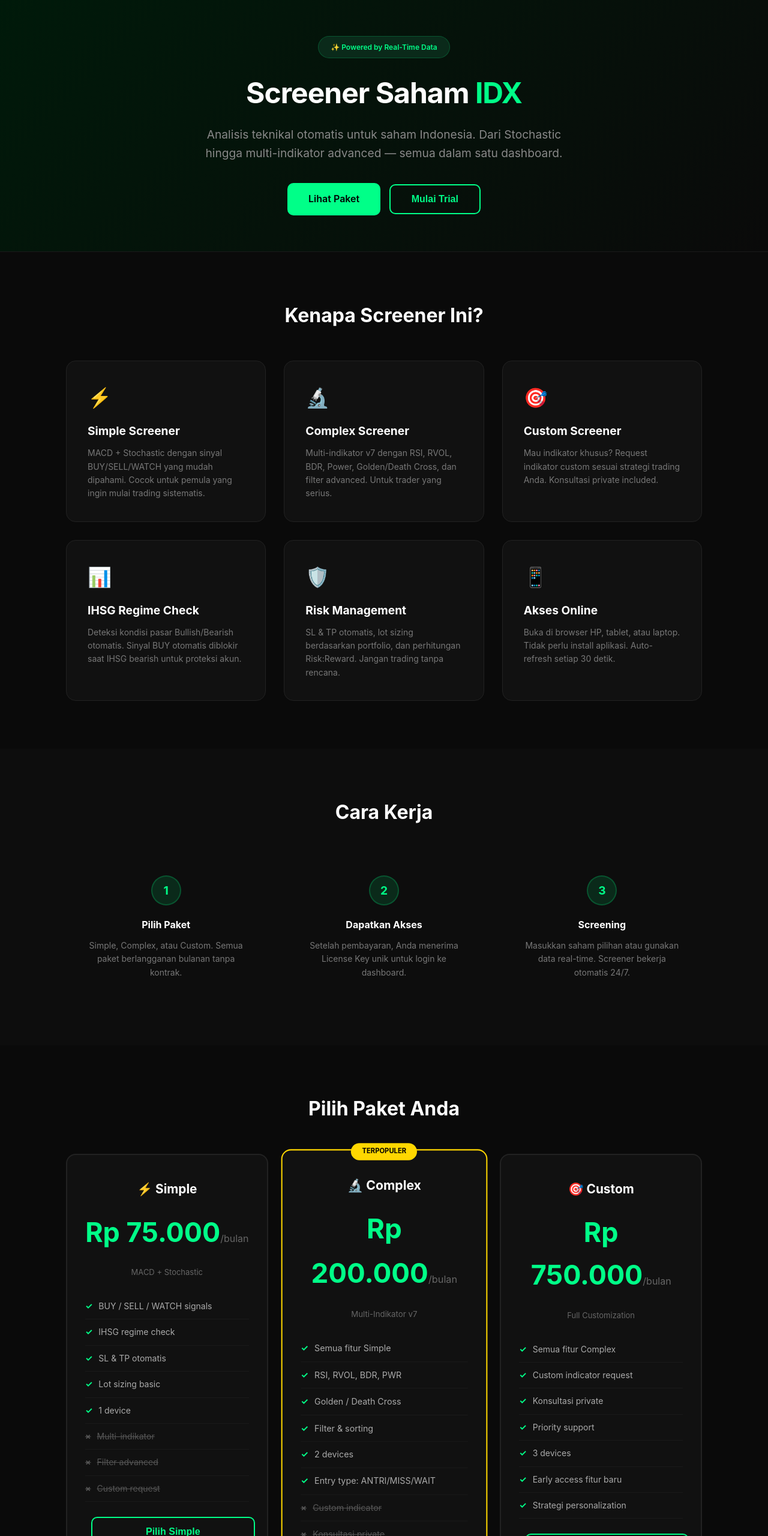
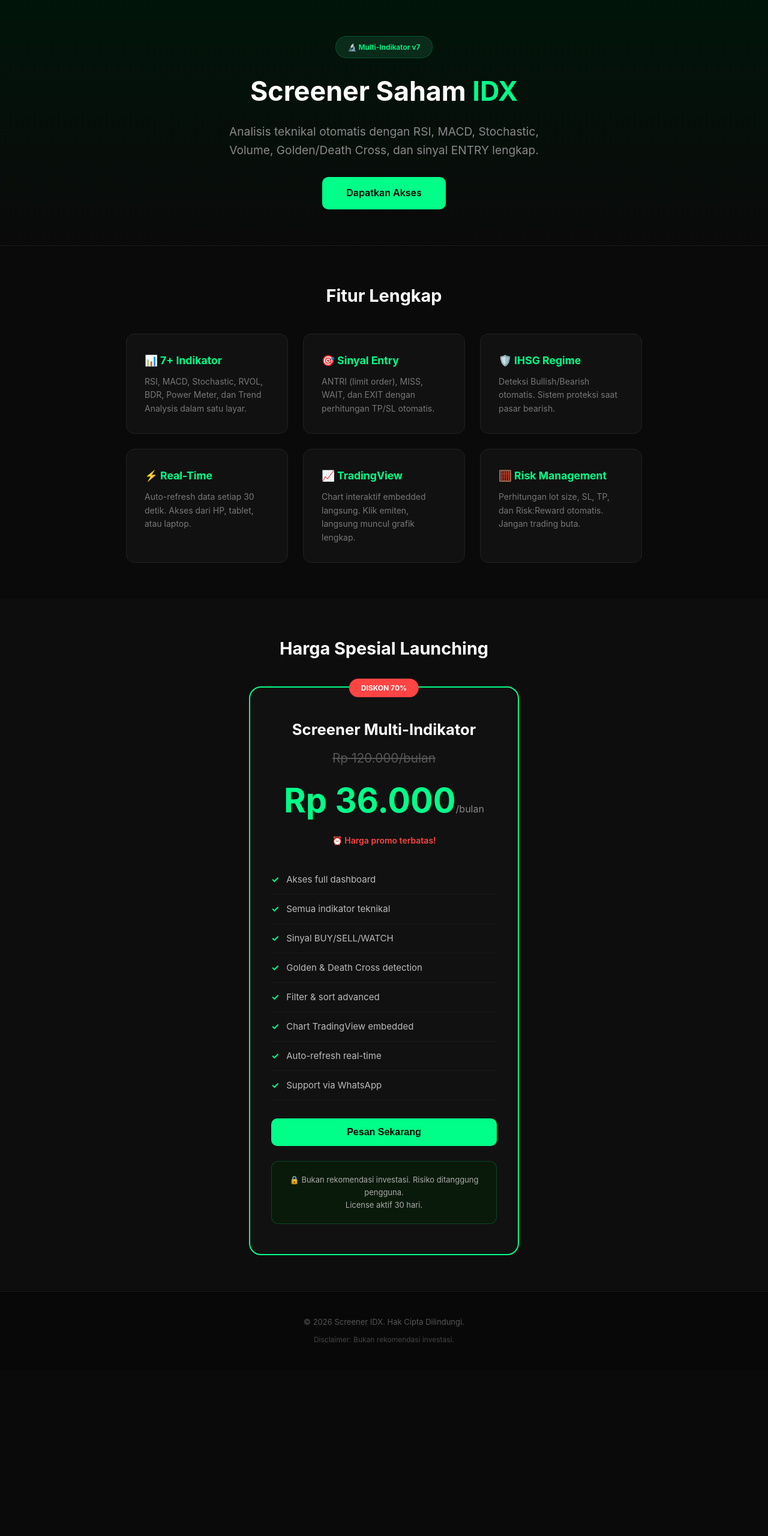
Before and after one commit to daten88/ihsg-screener-landing, a plain HTML site: page index.html in a window 1280 px wide. Shown: the part 20-2580 px from the top of the page at 60% size. After the commit the page ends 2303 px from the top, so only its background shows below. Drawn offline with Linux system fonts and the light colour scheme.

Commit message:
Refactor index.html for multi-indicator screener

```diff
--- a/index.html
+++ b/index.html
@@ -3,591 +3,222 @@
 <head>
   <meta charset="UTF-8">
   <meta name="viewport" content="width=device-width, initial-scale=1.0">
-  <title>Screener Saham IDX - Tool Analisis Teknikal</title>
+  <title>Screener Multi-Indikator IDX</title>
   <style>
-    * { margin: 0; padding: 0; box-sizing: border-box; }
+    *{margin:0;padding:0;box-sizing:border-box}
+    body{font-family:-apple-system,BlinkMacSystemFont,'Segoe UI',sans-serif;background:#0a0a0a;color:#e0e0e0;line-height:1.6}
+    .container{max-width:900px;margin:0 auto;padding:0 20px}
 
-    body {
-      font-family: -apple-system, BlinkMacSystemFont, 'Segoe UI', Roboto, sans-serif;
-      background: #0a0a0a;
-      color: #e0e0e0;
-      line-height: 1.6;
-    }
+    header{background:linear-gradient(180deg,#00150a 0%,#0a0a0a 100%);padding:80px 20px 60px;text-align:center;border-bottom:1px solid #1a1a1a}
+    .badge{display:inline-block;background:#0a2a1a;color:#00ff88;padding:8px 20px;border-radius:20px;font-size:12px;font-weight:600;margin-bottom:20px;border:1px solid #00ff8833}
+    h1{font-size:2.8rem;color:#fff;margin-bottom:15px}
+    h1 span{color:#00ff88}
+    .subtitle{font-size:1.2rem;color:#888;max-width:550px;margin:0 auto 30px}
 
-    .container {
-      max-width: 1100px;
-      margin: 0 auto;
-      padding: 0 20px;
-    }
+    .btn{display:inline-block;padding:14px 40px;border-radius:10px;font-size:16px;font-weight:600;text-decoration:none;cursor:pointer;border:none;transition:all .3s}
+    .btn-primary{background:#00ff88;color:#000}
+    .btn-primary:hover{transform:translateY(-2px);box-shadow:0 10px 30px rgba(0,255,136,.2)}
 
-    /* Header */
-    header {
-      background: linear-gradient(135deg, #001a0a 0%, #0a0a0a 100%);
-      padding: 80px 0 60px;
-      text-align: center;
-      border-bottom: 1px solid #1a1a1a;
-    }
+    .features{padding:60px 0;background:#0a0a0a}
+    .section-title{text-align:center;font-size:1.8rem;margin-bottom:40px;color:#fff}
+    .features-grid{display:grid;grid-template-columns:repeat(auto-fit,minmax(250px,1fr));gap:25px}
+    .feature-card{background:#111;border:1px solid #222;border-radius:14px;padding:30px}
+    .feature-card h3{color:#00ff88;margin-bottom:10px;font-size:1.1rem}
+    .feature-card p{color:#777;font-size:14px}
 
-    .badge {
-      display: inline-block;
-      background: #0a2a1a;
-      color: #00ff88;
-      padding: 8px 20px;
-      border-radius: 20px;
-      font-size: 12px;
-      font-weight: 600;
-      margin-bottom: 20px;
-      border: 1px solid #00ff8833;
-    }
+    .pricing{padding:60px 0;background:#0d0d0d;text-align:center}
+    .price-box{max-width:450px;margin:0 auto;background:#111;border:2px solid #00ff88;border-radius:20px;padding:50px 35px;position:relative}
+    .price-badge{position:absolute;top:-15px;left:50%;transform:translateX(-50%);background:#ff4444;color:#fff;padding:6px 20px;border-radius:20px;font-size:12px;font-weight:700}
+    .price-box h3{font-size:1.6rem;color:#fff;margin-bottom:10px}
+    .price-original{font-size:1.3rem;color:#555;text-decoration:line-through;margin:10px 0}
+    .price-final{font-size:3.5rem;font-weight:700;color:#00ff88;margin:10px 0}
+    .price-final span{font-size:1rem;color:#888;font-weight:400}
+    .price-note{color:#ff4444;font-size:14px;margin-bottom:25px;font-weight:600}
 
-    h1 {
-      font-size: 3rem;
-      color: #fff;
-      margin-bottom: 15px;
-      letter-spacing: -1px;
-    }
+    .price-features{list-style:none;text-align:left;margin:30px 0}
+    .price-features li{padding:12px 0;border-bottom:1px solid #1a1a1a;font-size:15px;color:#bbb}
+    .price-features li::before{content:'✓';color:#00ff88;margin-right:12px;font-weight:700}
 
-    h1 span { color: #00ff88; }
+    .guarantee{background:#0a1a0a;border:1px solid #00ff8833;border-radius:12px;padding:20px;margin-top:25px;text-align:center}
+    .guarantee p{color:#aaa;font-size:13px;margin:0}
 
-    .subtitle {
-      font-size: 1.2rem;
-      color: #888;
-      max-width: 600px;
-      margin: 0 auto 35px;
-    }
+    .order-section{padding:60px 0;background:#0a0a0a;display:none}
+    .order-section.active{display:block}
+    .form-box{max-width:450px;margin:0 auto;background:#111;border:1px solid #222;border-radius:16px;padding:40px}
+    .form-group{margin-bottom:20px;text-align:left}
+    .form-group label{display:block;margin-bottom:8px;color:#aaa;font-size:14px}
+    .form-group input{width:100%;padding:12px 15px;background:#0a0a0a;border:1px solid #333;border-radius:8px;color:#fff;font-size:15px}
+    .form-group input:focus{outline:none;border-color:#00ff88}
 
-    .btn {
-      display: inline-block;
-      padding: 14px 35px;
-      border-radius: 10px;
-      font-size: 16px;
-      font-weight: 600;
-      text-decoration: none;
-      cursor: pointer;
-      border: none;
-      transition: all 0.3s;
-    }
+    .result-box{margin-top:20px;padding:25px;border-radius:12px;background:#0a2a1a;border:1px solid #00ff8833;display:none;text-align:center}
+    .result-box.show{display:block}
+    .result-box h4{color:#00ff88;margin-bottom:15px;font-size:1.2rem}
+    .key-display{font-size:22px;font-weight:700;color:#fff;letter-spacing:2px;background:#000;padding:15px;border-radius:8px;margin:15px 0;word-break:break-all}
+    .result-box .wa-link{display:inline-block;margin-top:15px;background:#25D366;color:#fff;padding:12px 25px;border-radius:8px;text-decoration:none;font-weight:600}
 
-    .btn-primary {
-      background: #00ff88;
-      color: #000;
-    }
+    footer{padding:40px 0;background:#080808;border-top:1px solid #1a1a1a;text-align:center;color:#555;font-size:13px}
+    footer a{color:#888}
 
-    .btn-primary:hover {
-      transform: translateY(-2px);
-      box-shadow: 0 10px 30px rgba(0,255,136,0.2);
-    }
-
-    .btn-outline {
-      background: transparent;
-      color: #00ff88;
-      border: 2px solid #00ff88;
-      margin-left: 10px;
-    }
-
-    /* Features */
-    .features {
-      padding: 80px 0;
-      background: #0a0a0a;
-    }
-
-    .section-title {
-      text-align: center;
-      font-size: 2rem;
-      margin-bottom: 50px;
-      color: #fff;
-    }
-
-    .features-grid {
-      display: grid;
-      grid-template-columns: repeat(auto-fit, minmax(300px, 1fr));
-      gap: 30px;
-    }
-
-    .feature-card {
-      background: #111;
-      border: 1px solid #222;
-      border-radius: 16px;
-      padding: 35px;
-      transition: border-color 0.3s;
-    }
-
-    .feature-card:hover {
-      border-color: #333;
-    }
-
-    .feature-icon {
-      font-size: 2rem;
-      margin-bottom: 15px;
-    }
-
-    .feature-card h3 {
-      color: #fff;
-      margin-bottom: 10px;
-      font-size: 1.2rem;
-    }
-
-    .feature-card p {
-      color: #777;
-      font-size: 14px;
-    }
-
-    /* How it works */
-    .how {
-      padding: 80px 0;
-      background: #0d0d0d;
-    }
-
-    .steps {
-      display: grid;
-      grid-template-columns: repeat(auto-fit, minmax(250px, 1fr));
-      gap: 30px;
-      margin-top: 40px;
-    }
-
-    .step {
-      text-align: center;
-      padding: 30px;
-    }
-
-    .step-num {
-      width: 50px;
-      height: 50px;
-      border-radius: 50%;
-      background: #0a2a1a;
-      color: #00ff88;
-      display: flex;
-      align-items: center;
-      justify-content: center;
-      font-weight: 700;
-      font-size: 1.2rem;
-      margin: 0 auto 20px;
-      border: 2px solid #00ff8833;
-    }
-
-    .step h4 {
-      color: #fff;
-      margin-bottom: 10px;
-    }
-
-    .step p {
-      color: #777;
-      font-size: 14px;
-    }
-
-    /* Pricing */
-    .pricing {
-      padding: 80px 0;
-      background: #0a0a0a;
-    }
-
-    .pricing-grid {
-      display: grid;
-      grid-template-columns: repeat(auto-fit, minmax(300px, 1fr));
-      gap: 25px;
-      margin-top: 40px;
-    }
-
-    .price-card {
-      background: #111;
-      border: 2px solid #222;
-      border-radius: 16px;
-      padding: 40px 30px;
-      text-align: center;
-      position: relative;
-    }
-
-    .price-card.popular {
-      border-color: #ffd700;
-      transform: scale(1.02);
-    }
-
-    .popular-badge {
-      position: absolute;
-      top: -12px;
-      left: 50%;
-      transform: translateX(-50%);
-      background: #ffd700;
-      color: #000;
-      padding: 5px 18px;
-      border-radius: 20px;
-      font-size: 11px;
-      font-weight: 700;
-    }
-
-    .price-card h3 {
-      color: #fff;
-      font-size: 1.3rem;
-      margin-bottom: 10px;
-    }
-
-    .price {
-      font-size: 2.8rem;
-      font-weight: 700;
-      color: #00ff88;
-      margin: 20px 0;
-    }
-
-    .price span {
-      font-size: 1rem;
-      color: #666;
-      font-weight: 400;
-    }
-
-    .price-desc {
-      color: #666;
-      font-size: 13px;
-      margin-bottom: 25px;
-    }
-
-    .price-features {
-      list-style: none;
-      text-align: left;
-      margin: 25px 0;
-    }
-
-    .price-features li {
-      padding: 10px 0;
-      border-bottom: 1px solid #1a1a1a;
-      font-size: 14px;
-      color: #aaa;
-    }
-
-    .price-features li::before {
-      content: '✓';
-      color: #00ff88;
-      margin-right: 10px;
-      font-weight: 700;
-    }
-
-    .price-features li.x::before {
-      content: '×';
-      color: #555;
-    }
-
-    .price-features li.x {
-      color: #555;
-      text-decoration: line-through;
-    }
-
-    .btn-block {
-      display: block;
-      width: 100%;
-      margin-top: 20px;
-    }
-
-    /* Form */
-    .order-section {
-      padding: 80px 0;
-      background: #0d0d0d;
-      display: none;
-    }
-
-    .order-section.active {
-      display: block;
-    }
-
-    .form-box {
-      max-width: 500px;
-      margin: 0 auto;
-      background: #111;
-      border: 1px solid #222;
-      border-radius: 16px;
-      padding: 40px;
-    }
-
-    .form-group {
-      margin-bottom: 20px;
-    }
-
-    .form-group label {
-      display: block;
-      margin-bottom: 8px;
-      color: #aaa;
-      font-size: 14px;
-    }
-
-    .form-group input, .form-group select {
-      width: 100%;
-      padding: 12px 15px;
-      background: #0a0a0a;
-      border: 1px solid #333;
-      border-radius: 8px;
-      color: #fff;
-      font-size: 15px;
-    }
-
-    .form-group input:focus, .form-group select:focus {
-      outline: none;
-      border-color: #00ff88;
-    }
-
-    .result-box {
-      margin-top: 20px;
-      padding: 20px;
-      border-radius: 10px;
-      background: #0a2a1a;
-      border: 1px solid #00ff8833;
-      display: none;
-    }
-
-    .result-box.show {
-      display: block;
-    }
-
-    /* Footer */
-    footer {
-      padding: 40px 0;
-      background: #080808;
-      border-top: 1px solid #1a1a1a;
-      text-align: center;
-      color: #555;
-      font-size: 13px;
-    }
-
-    footer a {
-      color: #888;
-    }
-
-    /* Responsive */
-    @media (max-width: 768px) {
-      h1 { font-size: 2rem; }
-      .btn-outline { margin: 10px 0 0; }
-      .price-card.popular { transform: none; }
+    @media(max-width:600px){
+      h1{font-size:2rem}
+      .price-final{font-size:2.5rem}
+      .price-box{padding:35px 20px}
     }
   </style>
 </head>
 <body>
 
-<!-- Header -->
 <header>
   <div class="container">
-    <div class="badge">✨ Powered by Real-Time Data</div>
+    <div class="badge">🔬 Multi-Indikator v7</div>
     <h1>Screener Saham <span>IDX</span></h1>
-    <p class="subtitle">Analisis teknikal otomatis untuk saham Indonesia. Dari Stochastic hingga multi-indikator advanced — semua dalam satu dashboard.</p>
-    <a href="#pricing" class="btn btn-primary">Lihat Paket</a>
-    <button onclick="showOrder()" class="btn btn-outline">Mulai Trial</button>
+    <p class="subtitle">Analisis teknikal otomatis dengan RSI, MACD, Stochastic, Volume, Golden/Death Cross, dan sinyal ENTRY lengkap.</p>
+    <a href="#order" class="btn btn-primary" onclick="showOrder()">Dapatkan Akses</a>
   </div>
 </header>
 
-<!-- Features -->
 <section class="features">
   <div class="container">
-    <h2 class="section-title">Kenapa Screener Ini?</h2>
+    <h2 class="section-title">Fitur Lengkap</h2>
     <div class="features-grid">
       <div class="feature-card">
-        <div class="feature-icon">⚡</div>
-        <h3>Simple Screener</h3>
-        <p>MACD + Stochastic dengan sinyal BUY/SELL/WATCH yang mudah dipahami. Cocok untuk pemula yang ingin mulai trading sistematis.</p>
+        <h3>📊 7+ Indikator</h3>
+        <p>RSI, MACD, Stochastic, RVOL, BDR, Power Meter, dan Trend Analysis dalam satu layar.</p>
       </div>
       <div class="feature-card">
-        <div class="feature-icon">🔬</div>
-        <h3>Complex Screener</h3>
-        <p>Multi-indikator v7 dengan RSI, RVOL, BDR, Power, Golden/Death Cross, dan filter advanced. Untuk trader yang serius.</p>
+        <h3>🎯 Sinyal Entry</h3>
+        <p>ANTRI (limit order), MISS, WAIT, dan EXIT dengan perhitungan TP/SL otomatis.</p>
       </div>
       <div class="feature-card">
-        <div class="feature-icon">🎯</div>
-        <h3>Custom Screener</h3>
-        <p>Mau indikator khusus? Request indikator custom sesuai strategi trading Anda. Konsultasi private included.</p>
+        <h3>🛡️ IHSG Regime</h3>
+        <p>Deteksi Bullish/Bearish otomatis. Sistem proteksi saat pasar bearish.</p>
       </div>
       <div class="feature-card">
-        <div class="feature-icon">📊</div>
-        <h3>IHSG Regime Check</h3>
-        <p>Deteksi kondisi pasar Bullish/Bearish otomatis. Sinyal BUY otomatis diblokir saat IHSG bearish untuk proteksi akun.</p>
+        <h3>⚡ Real-Time</h3>
+        <p>Auto-refresh data setiap 30 detik. Akses dari HP, tablet, atau laptop.</p>
       </div>
       <div class="feature-card">
-        <div class="feature-icon">🛡️</div>
-        <h3>Risk Management</h3>
-        <p>SL & TP otomatis, lot sizing berdasarkan portfolio, dan perhitungan Risk:Reward. Jangan trading tanpa rencana.</p>
+        <h3>📈 TradingView</h3>
+        <p>Chart interaktif embedded langsung. Klik emiten, langsung muncul grafik lengkap.</p>
       </div>
       <div class="feature-card">
-        <div class="feature-icon">📱</div>
-        <h3>Akses Online</h3>
-        <p>Buka di browser HP, tablet, atau laptop. Tidak perlu install aplikasi. Auto-refresh setiap 30 detik.</p>
+        <h3>🧮 Risk Management</h3>
+        <p>Perhitungan lot size, SL, TP, dan Risk:Reward otomatis. Jangan trading buta.</p>
       </div>
     </div>
   </div>
 </section>
 
-<!-- How it works -->
-<section class="how">
+<section class="pricing" id="order">
   <div class="container">
-    <h2 class="section-title">Cara Kerja</h2>
-    <div class="steps">
-      <div class="step">
-        <div class="step-num">1</div>
-        <h4>Pilih Paket</h4>
-        <p>Simple, Complex, atau Custom. Semua paket berlangganan bulanan tanpa kontrak.</p>
-      </div>
-      <div class="step">
-        <div class="step-num">2</div>
-        <h4>Dapatkan Akses</h4>
-        <p>Setelah pembayaran, Anda menerima License Key unik untuk login ke dashboard.</p>
-      </div>
-      <div class="step">
-        <div class="step-num">3</div>
-        <h4>Screening</h4>
-        <p>Masukkan saham pilihan atau gunakan data real-time. Screener bekerja otomatis 24/7.</p>
+    <h2 class="section-title">Harga Spesial Launching</h2>
+    <div class="price-box">
+      <div class="price-badge">DISKON 70%</div>
+      <h3>Screener Multi-Indikator</h3>
+      <div class="price-original">Rp 120.000/bulan</div>
+      <div class="price-final">Rp 36.000<span>/bulan</span></div>
+      <div class="price-note">⏰ Harga promo terbatas!</div>
+
+      <ul class="price-features">
+        <li>Akses full dashboard</li>
+        <li>Semua indikator teknikal</li>
+        <li>Sinyal BUY/SELL/WATCH</li>
+        <li>Golden & Death Cross detection</li>
+        <li>Filter & sort advanced</li>
+        <li>Chart TradingView embedded</li>
+        <li>Auto-refresh real-time</li>
+        <li>Support via WhatsApp</li>
+      </ul>
+
+      <button onclick="showForm()" class="btn btn-primary" style="width:100%">Pesan Sekarang</button>
+
+      <div class="guarantee">
+        <p>🔒 Bukan rekomendasi investasi. Risiko ditanggung pengguna. <br>License aktif 30 hari.</p>
       </div>
     </div>
   </div>
 </section>
 
-<!-- Pricing -->
-<section class="pricing" id="pricing">
+<section class="order-section" id="formSection">
   <div class="container">
-    <h2 class="section-title">Pilih Paket Anda</h2>
-    <div class="pricing-grid">
-
-      <!-- Simple -->
-      <div class="price-card">
-        <h3>⚡ Simple</h3>
-        <div class="price">Rp 75.000<span>/bulan</span></div>
-        <div class="price-desc">MACD + Stochastic</div>
-        <ul class="price-features">
-          <li>BUY / SELL / WATCH signals</li>
-          <li>IHSG regime check</li>
-          <li>SL & TP otomatis</li>
-          <li>Lot sizing basic</li>
-          <li>1 device</li>
-          <li class="x">Multi-indikator</li>
-          <li class="x">Filter advanced</li>
-          <li class="x">Custom request</li>
-        </ul>
-        <button onclick="selectPlan('simple')" class="btn btn-outline btn-block">Pilih Simple</button>
-      </div>
-
-      <!-- Complex -->
-      <div class="price-card popular">
-        <div class="popular-badge">TERPOPULER</div>
-        <h3>🔬 Complex</h3>
-        <div class="price">Rp 200.000<span>/bulan</span></div>
-        <div class="price-desc">Multi-Indikator v7</div>
-        <ul class="price-features">
-          <li>Semua fitur Simple</li>
-          <li>RSI, RVOL, BDR, PWR</li>
-          <li>Golden / Death Cross</li>
-          <li>Filter & sorting</li>
-          <li>2 devices</li>
-          <li>Entry type: ANTRI/MISS/WAIT</li>
-          <li class="x">Custom indicator</li>
-          <li class="x">Konsultasi private</li>
-        </ul>
-        <button onclick="selectPlan('complex')" class="btn btn-primary btn-block">Pilih Complex</button>
-      </div>
-
-      <!-- Custom -->
-      <div class="price-card">
-        <h3>🎯 Custom</h3>
-        <div class="price">Rp 750.000<span>/bulan</span></div>
-        <div class="price-desc">Full Customization</div>
-        <ul class="price-features">
-          <li>Semua fitur Complex</li>
-          <li>Custom indicator request</li>
-          <li>Konsultasi private</li>
-          <li>Priority support</li>
-          <li>3 devices</li>
-          <li>Early access fitur baru</li>
-          <li>Strategi personalization</li>
-        </ul>
-        <button onclick="selectPlan('custom')" class="btn btn-outline btn-block">Pilih Custom</button>
-      </div>
-
-    </div>
-  </div>
-</section>
-
-<!-- Order Form -->
-<section class="order-section" id="orderSection">
-  <div class="container">
-    <h2 class="section-title">Mulai Berlangganan</h2>
     <div class="form-box">
+      <h3 style="text-align:center;margin-bottom:25px;color:#fff">Konfirmasi Pesanan</h3>
       <div class="form-group">
         <label>Nama Lengkap</label>
         <input type="text" id="orderName" placeholder="Nama Anda">
       </div>
       <div class="form-group">
-        <label>Email</label>
-        <input type="email" id="orderEmail" placeholder="email@anda.com">
+        <label>Email Aktif</label>
+        <input type="email" id="orderEmail" placeholder="nama@email.com">
       </div>
-      <div class="form-group">
-        <label>Paket</label>
-        <select id="orderTier">
-          <option value="simple">Simple - Rp 75.000/bulan</option>
-          <option value="complex" selected>Complex - Rp 200.000/bulan</option>
-          <option value="custom">Custom - Rp 750.000/bulan</option>
-        </select>
-      </div>
-      <button onclick="submitOrder()" class="btn btn-primary btn-block">Buat Pesanan</button>
+      <button onclick="submitOrder()" class="btn btn-primary" style="width:100%">Buat License Key</button>
 
       <div class="result-box" id="resultBox">
-        <h4 style="color:#00ff88;margin-bottom:10px;">✅ Pesanan Dibuat!</h4>
-        <p style="font-size:14px;color:#aaa;">License Key Anda:</p>
-        <p id="licenseKeyDisplay" style="font-size:18px;font-weight:700;color:#fff;word-break:break-all;margin:10px 0;"></p>
-        <p style="font-size:13px;color:#888;">Silakan transfer ke rekening [NOMOR ANDA] dan kirim bukti via WA. License akan diaktifkan setelah pembayaran terverifikasi.</p>
+        <h4>✅ License Key Anda</h4>
+        <p style="color:#aaa;font-size:13px">Simpan key ini! Jangan dibagikan.</p>
+        <div class="key-display" id="keyDisplay">SC-XXXX</div>
+        <p style="color:#aaa;font-size:13px;margin-top:10px">
+          Transfer <strong style="color:#fff">Rp 36.000</strong> ke rekening Anda<br>
+          lalu kirim bukti + key ini via WhatsApp untuk aktivasi.
+        </p>
+        <a href="#" class="wa-link" id="waLink" target="_blank">📤 Kirim ke WhatsApp</a>
       </div>
     </div>
   </div>
 </section>
 
-<!-- Footer -->
 <footer>
   <div class="container">
-    <p>© 2026 David Tendean. Screener Saham IDX.</p>
-    <p style="margin-top:8px;">📧 screener@email.com | 💬 WhatsApp Admin</p>
-    <p style="margin-top:15px;font-size:12px;color:#444;">Disclaimer: Bukan rekomendasi investasi. Risiko trading ditanggung pengguna.</p>
+    <p>© 2026 Screener IDX. Hak Cipta Dilindungi.</p>
+    <p style="margin-top:10px;font-size:12px;color:#444">Disclaimer: Bukan rekomendasi investasi.</p>
   </div>
 </footer>
 
 <script>
-  // GANTI INI dengan URL Railway Anda nanti!
-  const API_URL = 'https://ihsg-screener-production-49e1.up.railway.app';
+  // GANTI INI DENGAN URL RAILWAY ANDA!
+  const API_URL = 'https://ihsg-screener-production.up.railway.app';
 
-  function showOrder() {
-    document.getElementById('orderSection').classList.add('active');
-    document.getElementById('orderSection').scrollIntoView({ behavior: 'smooth' });
+  function showOrder(){
+    document.getElementById('formSection').classList.add('active');
+    document.getElementById('formSection').scrollIntoView({behavior:'smooth'});
   }
 
-  function selectPlan(tier) {
-    showOrder();
-    document.getElementById('orderTier').value = tier;
-  }
+  function showForm(){showOrder();}
 
-  async function submitOrder() {
+  async function submitOrder(){
     const name = document.getElementById('orderName').value.trim();
     const email = document.getElementById('orderEmail').value.trim();
-    const tier = document.getElementById('orderTier').value;
 
-    if (!name || !email) {
-      alert('Mohon isi nama dan email!');
-      return;
-    }
+    if(!name || !email){alert('Isi nama dan email!');return;}
 
-    try {
-      const btn = document.querySelector('.form-box button');
-      btn.textContent = 'Memproses...';
-      btn.disabled = true;
+    const btn = document.querySelector('#formSection button');
+    btn.textContent = 'Memproses...';
+    btn.disabled = true;
 
+    try{
       const res = await fetch(API_URL + '/api/buy', {
-        method: 'POST',
-        headers: { 'Content-Type': 'application/json' },
-        body: JSON.stringify({ name, email, tier })
+        method:'POST',
+        headers:{'Content-Type':'application/json'},
+        body: JSON.stringify({name, email, tier:'complex'})
       });
-
       const data = await res.json();
 
-      if (data.success) {
-        document.getElementById('licenseKeyDisplay').textContent = data.licenseKey;
+      if(data.success){
+        document.getElementById('keyDisplay').textContent = data.licenseKey;
         document.getElementById('resultBox').classList.add('show');
+
+        // Auto-generate WhatsApp link
+        const msg = `Halo, saya ${name}%0A%0ALicense Key: ${data.licenseKey}%0AEmail: ${email}%0A%0ASaya sudah transfer Rp 36.000. Mohon aktivasi.`;
+        document.getElementById('waLink').href = `https://wa.me/?text=${msg}`; // Ganti ?text= dengan nomor WA Anda kalau mau
       } else {
         alert('Error: ' + data.error);
       }
-    } catch (e) {
-      alert('Gagal terhubung ke server. Silakan coba lagi atau hubungi admin.');
-      console.log(e);
-    } finally {
-      document.querySelector('.form-box button').textContent = 'Buat Pesanan';
-      document.querySelector('.form-box button').disabled = false;
+    }catch(e){
+      alert('Gagal terhubung ke server. Coba lagi.');
+      console.error(e);
+    }finally{
+      btn.textContent = 'Buat License Key';
+      btn.disabled = false;
     }
   }
 </script>
```
